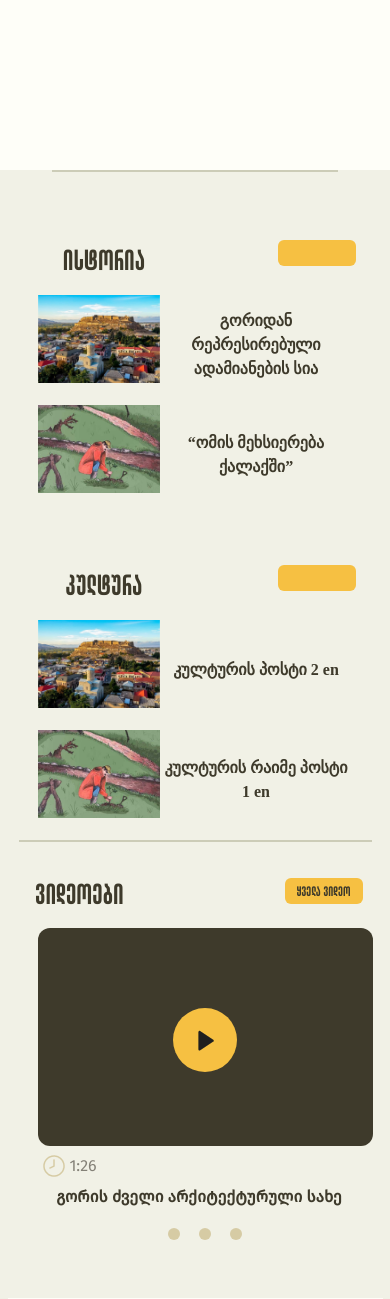
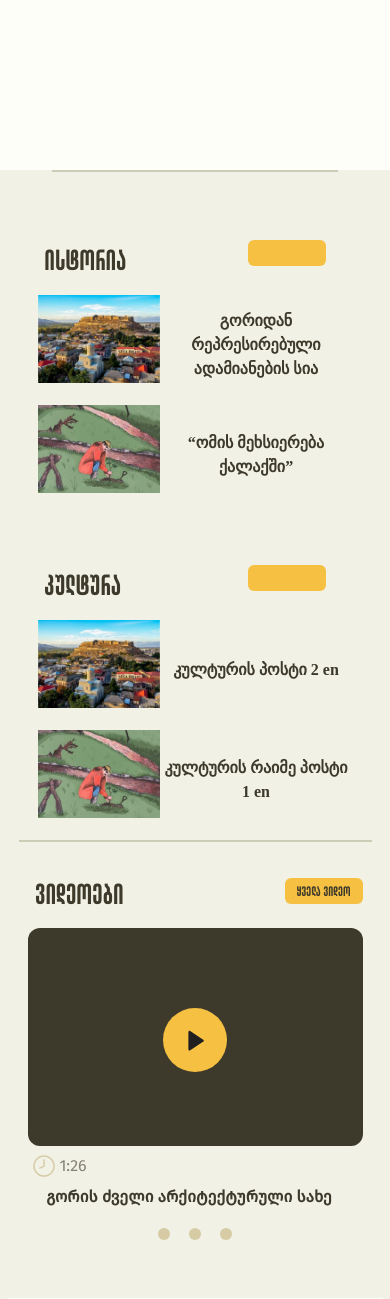
Before and after one commit to cryptical-akira/gorimaps, a Django app: page /1/ in a window 390 px wide. Shown: the part 1056-2355 px from the top of the page. Run offline with Django 4.2, Linux system fonts and the light colour scheme; data comes from the database, SQL or seed files in the repository.

Commit message:
update mobile buttons

```diff
--- a/gori/templates/index.html
+++ b/gori/templates/index.html
@@ -33,7 +33,7 @@
 
 
 
-	<div class="historydiv">
+	<div class="historydiv" >
 		<span class="historyheader">{% t "history_block_header" %}</span>
 		<div class="allstaticmobile" style="display: none;">
 			<a class="allstaticmobiletext" href="{% url 'history' lang=lang %}">{% t "all_static" %}</a>
--- a/static/css/IIblock.css
+++ b/static/css/IIblock.css
@@ -663,7 +663,7 @@ height: 12px;
 display: inline-block;
 border-radius: 50%;
 top: 80px;
-right: 5px;
+right: 15px;
 
 background: #D6CBA4;
 }
@@ -671,7 +671,7 @@ background: #D6CBA4;
  		position: relative;
  		width: 12px;
 height: 12px;
-left: 10px;
+left: 0px;
 display: inline-block;
 border-radius: 50%;
 top: 80px;
@@ -685,7 +685,7 @@ background: #D6CBA4;
 	height: 12px;
 	border-radius: 50%;
 	top: 80px;
-	left: 25px;
+	left: 15px;
 
 	background: /*#F6C042*/ #D6CBA4;
  	}
@@ -784,7 +784,7 @@ color: #3E3A2B;
  		width: 335px;
  		height: 218px;
  		margin-top: 0;
- 		margin-left: 10px;
+ 		margin-left: 0px;
  	}
  	.videodiv2{
  		display: none;
@@ -835,14 +835,36 @@ text-align: center;
 height: 320px;
  align-items: center;
 }
+.cultureheader{
+	/* კულტურა */
 
+position: block;
+width: 0;
+height: 41px;
+padding-right: 100px;
+padding-bottom: 10px;
+margin: auto;
+display: inline-block !important;
+padding-top: 72px;
+
+font-family: 'LGVAnastasia';
+font-style: normal;
+font-weight: 400;
+font-size: 38px;
+line-height: 28px;
+
+/* or 74% */
+
+color: #3E3A2B;
+}
 .historyheader{
 	/* ისტორია */
 
 position: block;
-width: 139px;
+width: 0;
 height: 41px;
 padding-right: 100px;
+
 padding-bottom: 10px;
 margin: auto;
 display: inline-block;
@@ -874,9 +896,9 @@ height: 88px;
 
 display: inline-block !important;
 flex-direction: row;
+margin-left: 100px;
 justify-content: center;
 align-items: center;
-gap: 10px;
 
 position: block;
 width: 78px;
@@ -884,6 +906,7 @@ height: 26px;
 
 background: #F6C042;
 border-radius: 6px;
+margin-right: 5%;
 }
 .allstaticmobiletext{
 	width: 62px;
@@ -907,28 +930,7 @@ flex: none;
 order: 0;
 flex-grow: 0;
 }
-.cultureheader{
-	/* კულტურა */
 
-position: block;
-width: 139px;
-height: 41px;
-padding-right: 100px;
-padding-bottom: 10px;
-margin: auto;
-display: inline-block;
-padding-top: 72px;
-
-font-family: 'LGVAnastasia';
-font-style: normal;
-font-weight: 400;
-font-size: 38px;
-line-height: 28px;
-
-/* or 74% */
-
-color: #3E3A2B;
-}
 	.culturediv{
 position: block;
 display: inline-block;
```
